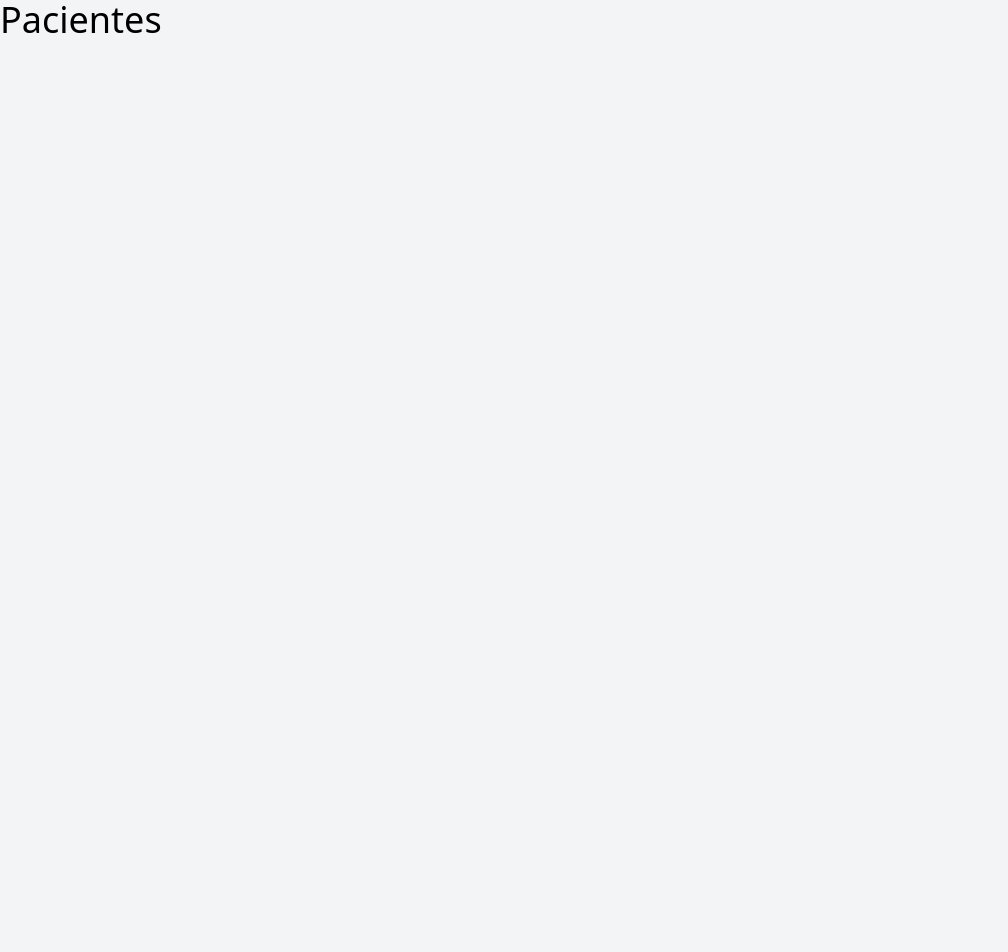
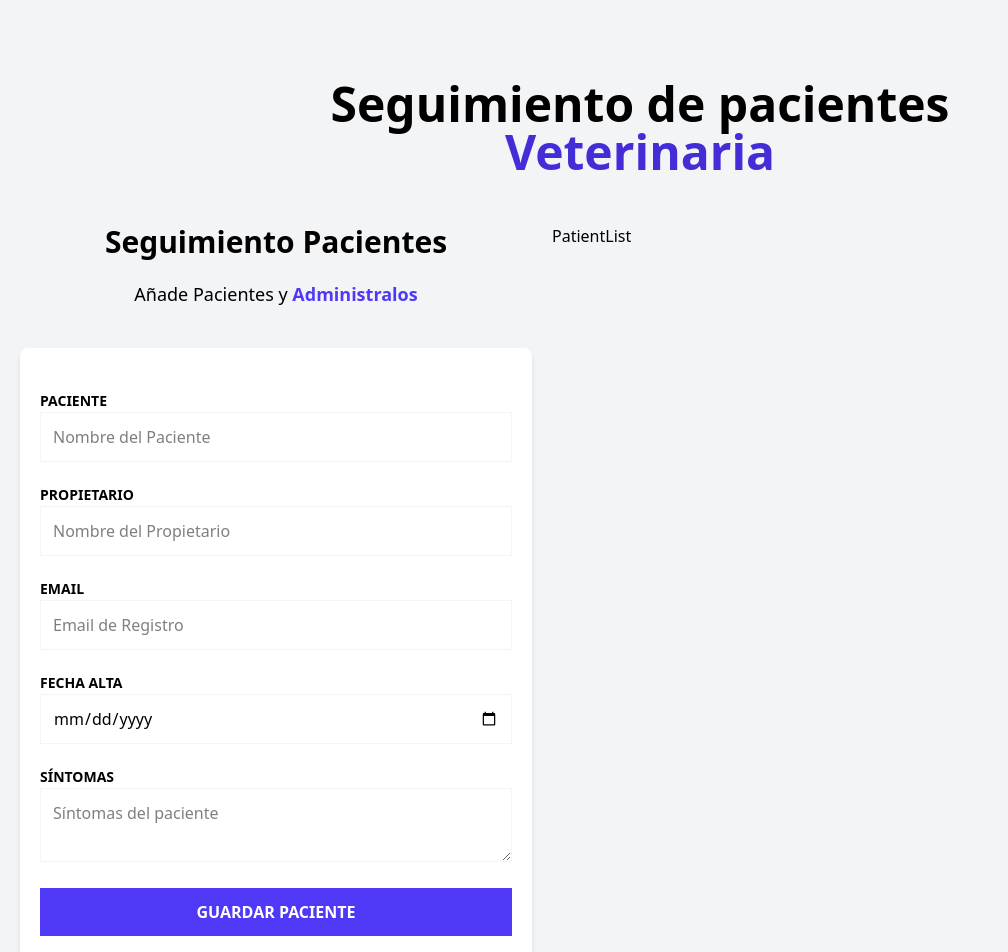
Before and after one commit to DomenicoPH/administrador-de-pacientes-vet, a React (Vite) app: page / in a window 1280 px wide. Shown: the top 952 px of the page, without its empty margins (0-1008 px from the left). Before the commit the page ends 800 px from the top, so only its background shows below. Built offline with nearby package versions, Linux system fonts and the light colour scheme.

Commit message:
primeros componentes: PatientForm y PatientList

```diff
--- a/src/App.tsx
+++ b/src/App.tsx
@@ -1,10 +1,24 @@
+import PatientForm from "./components/PatientForm";
+import PatientList from "./components/PatientList";
+
 function App() {
 
   return (
     <>
-      <h1 className="text-4xl">Pacientes</h1>
+      <div className="container mx-auto mt-20">
+
+        <h1 className="font-black text-5xl text-center md:w-2/3 md:mx-auto">
+          Seguimiento de pacientes {''}
+          <span className="text-indigo-700">Veterinaria</span>
+        </h1>
+
+        <div className="mt-12 md:flex">
+          <PatientForm />
+          <PatientList />
+        </div>
+      </div>
     </>
   )
 }
 
-export default App
+export default App;
--- /dev/null
+++ b/src/components/PatientForm.tsx
@@ -0,0 +1,82 @@
+export default function PatientForm() {
+
+  return (
+    <div className="md:w-1/2 lg:w-2/5 mx-5">
+        <h2 className="font-black text-3xl text-center">Seguimiento Pacientes</h2>
+
+        <p className="text-lg mt-5 text-center mb-10">
+            Añade Pacientes y {''}
+            <span className="text-indigo-600 font-bold">Administralos</span>
+        </p>
+
+        <form
+            className="bg-white shadow-md rounded-lg py-10 px-5 mb-10"
+            noValidate
+        >
+              <div className="mb-5">
+                  <label htmlFor="name" className="text-sm uppercase font-bold">
+                      Paciente
+                  </label>
+                  <input
+                      id="name"
+                      className="w-full p-3  border border-gray-100"
+                      type="text"
+                      placeholder="Nombre del Paciente"
+                  />
+              </div>
+
+              <div className="mb-5">
+                <label htmlFor="caretaker" className="text-sm uppercase font-bold">
+                    Propietario
+                </label>
+                <input
+                    id="caretaker"
+                    className="w-full p-3  border border-gray-100"
+                    type="text"
+                    placeholder="Nombre del Propietario"
+                />
+              </div>
+
+            <div className="mb-5">
+              <label htmlFor="email" className="text-sm uppercase font-bold">
+                  Email
+              </label>
+              <input
+                  id="email"
+                  className="w-full p-3  border border-gray-100"
+                  type="email"
+                  placeholder="Email de Registro"
+              />
+            </div>
+
+            <div className="mb-5">
+                <label htmlFor="date" className="text-sm uppercase font-bold">
+                    Fecha Alta
+                </label>
+                <input
+                    id="date"
+                    className="w-full p-3  border border-gray-100"
+                    type="date"
+                />
+            </div>
+
+            <div className="mb-5">
+                <label htmlFor="symptoms" className="text-sm uppercase font-bold">
+                Síntomas
+                </label>
+                <textarea
+                    id="symptoms"
+                    className="w-full p-3  border border-gray-100"
+                    placeholder="Síntomas del paciente"
+                ></textarea>
+            </div>
+
+            <input
+                type="submit"
+                className="bg-indigo-600 w-full p-3 text-white uppercase font-bold hover:bg-indigo-700 cursor-pointer transition-colors"
+                value='Guardar Paciente'
+            />
+        </form>
+    </div>
+  )
+}
--- /dev/null
+++ b/src/components/PatientList.tsx
@@ -0,0 +1,5 @@
+export default function PatientList() {
+  return (
+    <div>PatientList</div>
+  )
+}
```
